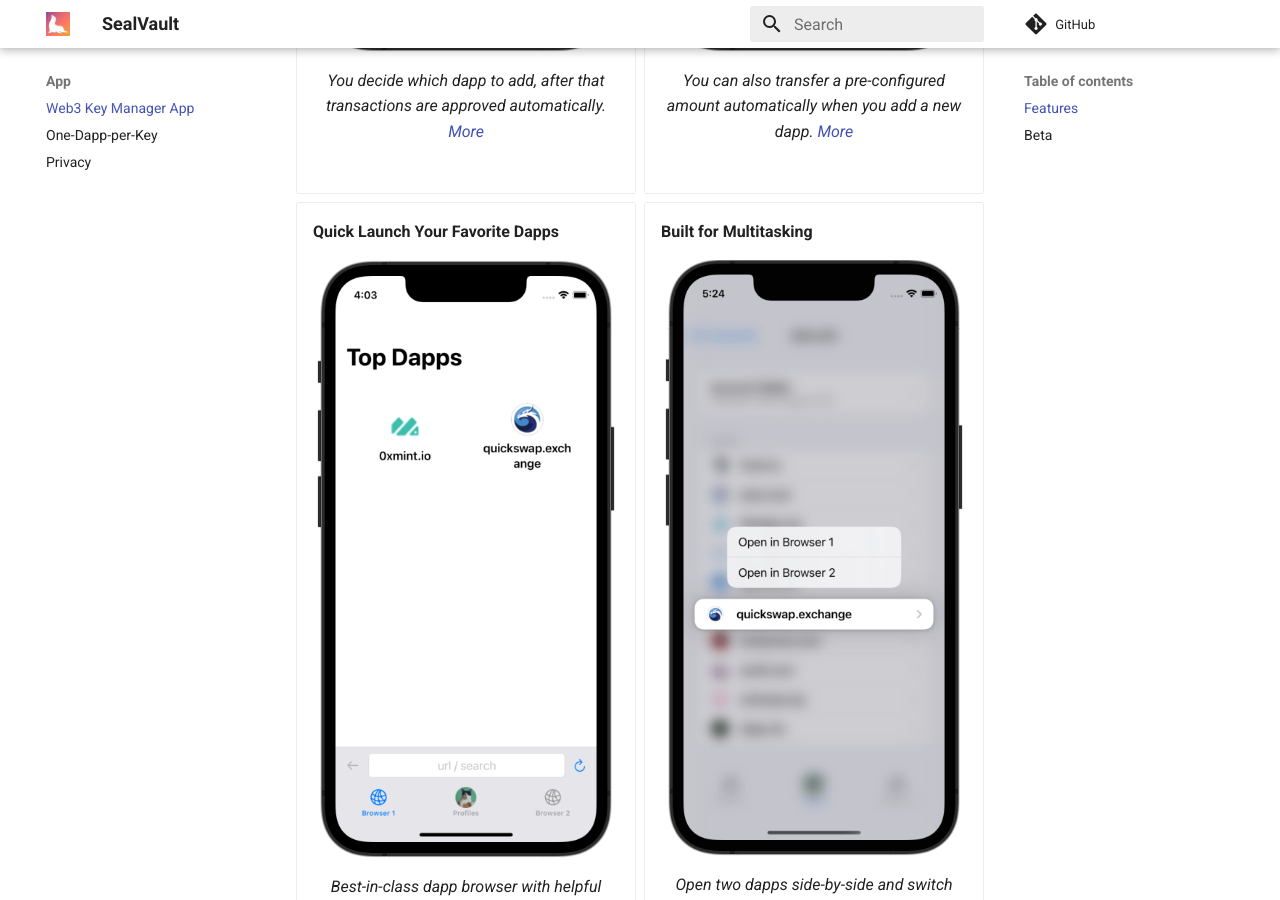
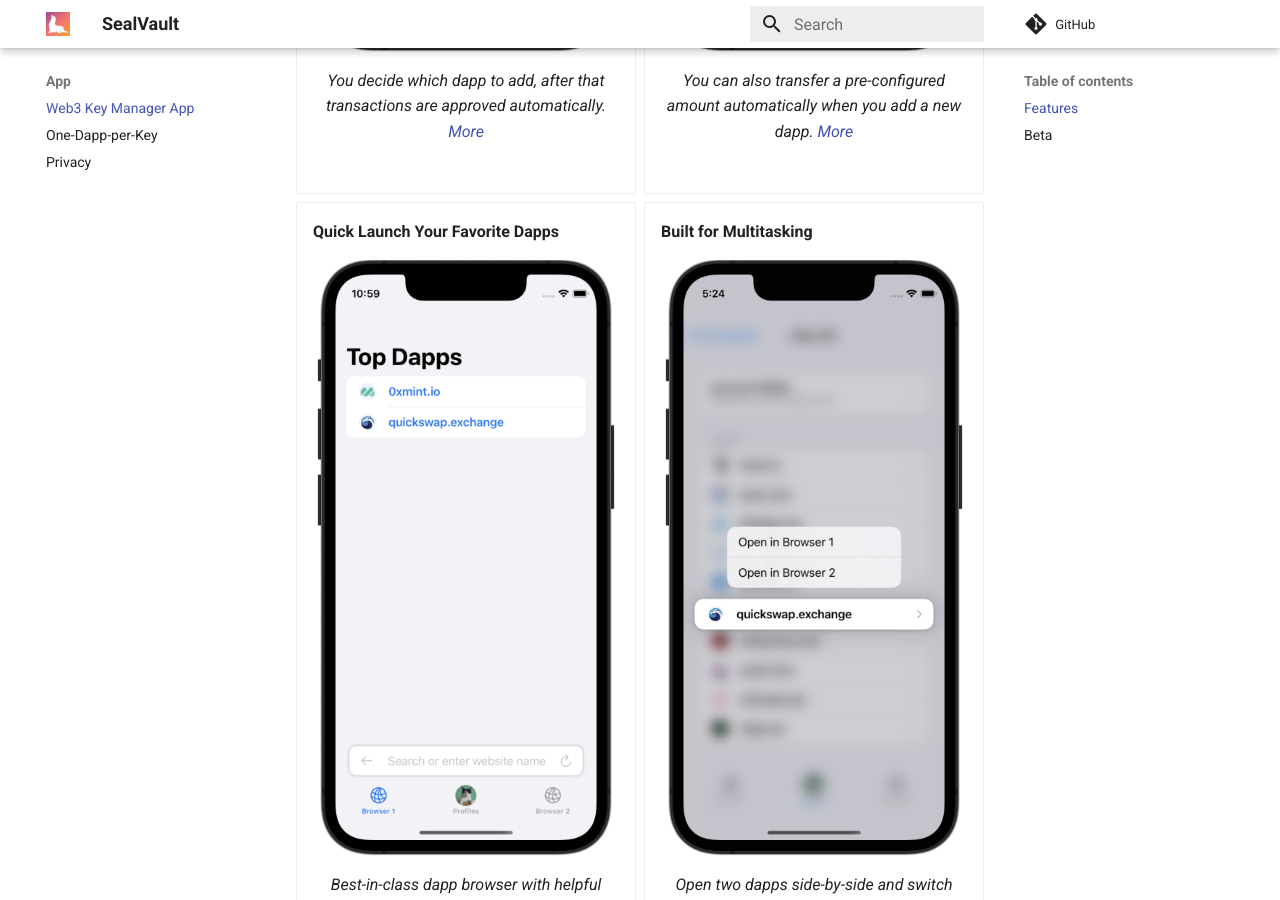
Before and after one commit to sealvault/sealvault, an MkDocs documentation site: the page built from website/src/index.md, in a window 1280 px wide and 900 px high, scrolled down 2069 px. Built offline with MkDocs 1.6.1 and Material for MkDocs 9.7.7, drawn with Linux system fonts in a browser that asks for light colours; comment, search, counter and statistics services are not loaded.

Commit message:
Update screenshots

```diff
--- a/website/src/index.md
+++ b/website/src/index.md
@@ -55,7 +55,7 @@ title: Web3 Key Manager App
 
 -   __Quick Launch Your Favorite Dapps__
     <figure markdown>
-    ![iOS app profile view](./assets/images/screenshots/landing-screen.png){ loading=lazy }
+    ![iOS app profile view](./assets/images/screenshots/top-dapps.png){ loading=lazy }
     <figcaption>
     Best-in-class dapp browser with helpful notifications about dapp transactions.
     [More](./one-dapp-per-key.md)
```
Also changed, not shown: website/src/assets/images/screenshots/add-dapp.png, website/src/assets/images/screenshots/dapp-view.png, website/src/assets/images/screenshots/landing-screen.png, website/src/assets/images/screenshots/profile-list.png, website/src/assets/images/screenshots/profile-view.png, website/src/assets/images/screenshots/top-dapps.png (added), website/src/assets/images/screenshots/transfer-view.png, website/src/assets/images/screenshots/wallet-view.png (deleted).
